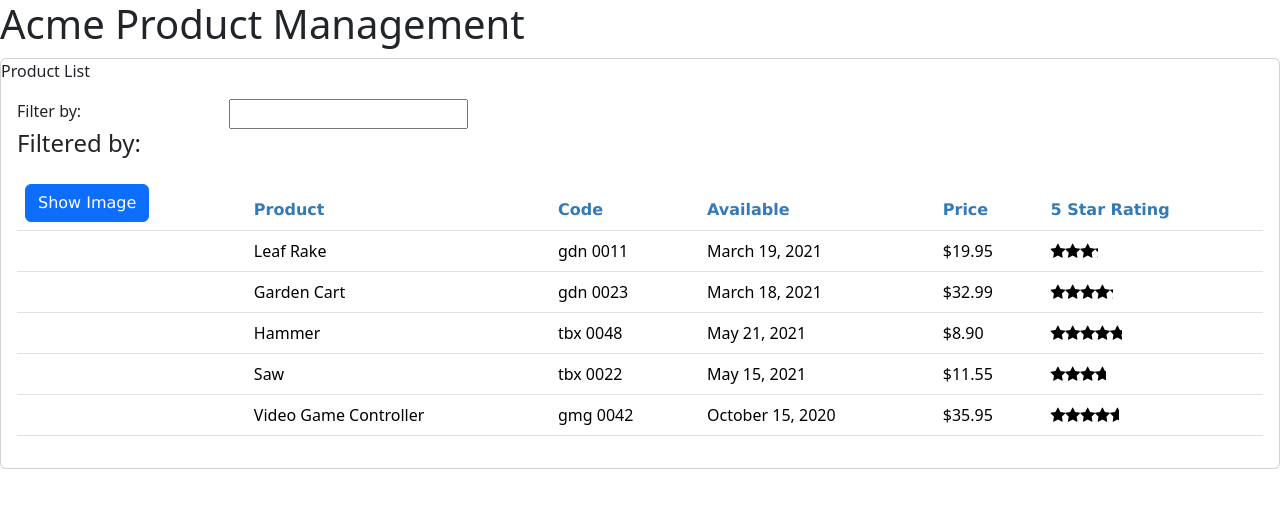
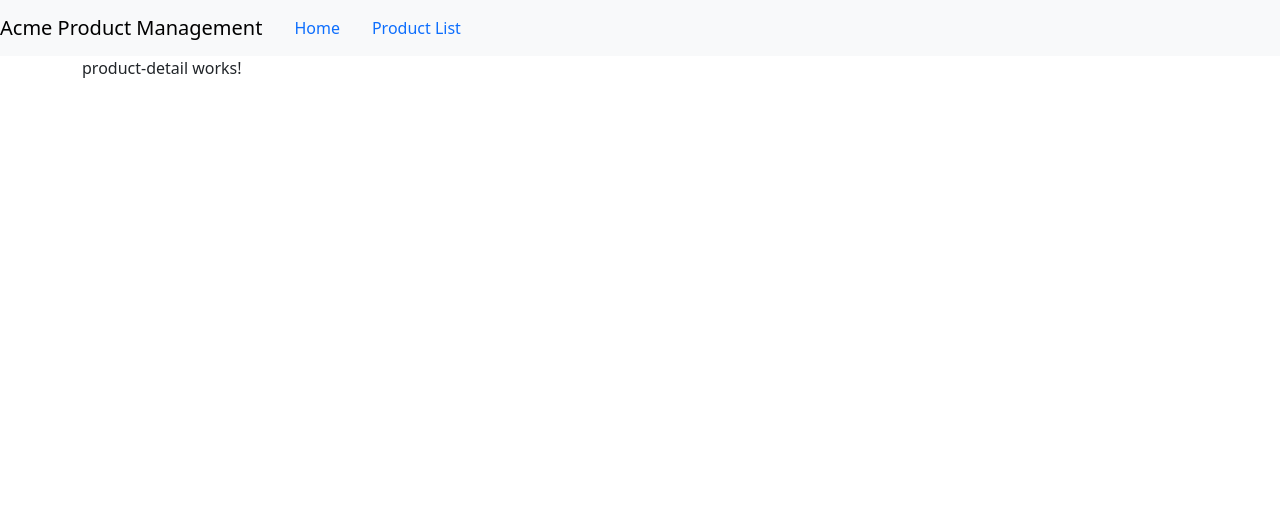
Before and after one commit to sophie-eihpos/APM, an Angular app: page /products/1 in a window 1280 px wide. Shown: the top 508 px of the page. Built offline with nearby package versions, Linux system fonts and the light colour scheme.

Commit message:
use RouterModule

```diff
--- a/src/app/app.component.ts
+++ b/src/app/app.component.ts
@@ -3,9 +3,26 @@
 @Component({
   selector: 'pm-root',
   template: `
-  <div>
-    <h1>{{pageTitle}}</h1>
-    <pm-products></pm-products>
+  <nav class='navbar navbar-expand navbar-light bg-light'>
+
+    <a class='navbar-brand'>{{pageTitle}}</a>
+
+    <!-- use router instead -->
+    <!-- <pm-products></pm-products> -->
+
+    <ul class='nav nav-pills'>
+      <!-- <li><a [routerLink]="['/welcome']">Home</a></li> -->
+      <!-- <li><a [routerLink]="['/products']">Product List</a></li> -->
+
+      <!-- If the array only contains the route path: -->
+      <li><a class='nav-link' routerLink='/welcome'>Home</a></li>
+      <li><a class='nav-link' routerLink='/products'>Product List</a></li>
+    </ul>
+
+  </nav>
+
+  <div class='container'>
+    <router-outlet></router-outlet>
   </div>
   `,
   // templateUrl: './app.component.html',
--- /dev/null
+++ b/src/app/products/product-detail.component.html
@@ -0,0 +1 @@
+<p>product-detail works!</p>
--- /dev/null
+++ b/src/app/products/product-detail.component.ts
@@ -0,0 +1,16 @@
+import { Component, OnInit } from '@angular/core';
+
+@Component({
+  // selector: 'pm-product-detail', // won't need to nest this component
+  templateUrl: './product-detail.component.html',
+  styleUrls: ['./product-detail.component.css']
+})
+export class ProductDetailComponent implements OnInit {
+  pageTitle: string = 'Product Detail';
+
+  constructor() { }
+
+  ngOnInit(): void {
+  }
+
+}
--- a/src/app/products/product-list.component.html
+++ b/src/app/products/product-list.component.html
@@ -1,5 +1,5 @@
 <div class="card">
-    <div class="card-heard">
+    <div class="card-header">
         {{pageTitle}}
     </div>
     <div class="card-body">
--- a/src/app/products/product-list.component.ts
+++ b/src/app/products/product-list.component.ts
@@ -4,7 +4,8 @@
 import { Subscription } from "rxjs";
 
 @Component({
-    selector: 'pm-products',
+    // remove the selector because we no long nest this component
+    // selector: 'pm-products',
     templateUrl: './product-list.component.html',
     styleUrls: ['./product-list.component.css'],
     providers: [ProductService] // only register the service for this component and its children
--- a/src/index.html
+++ b/src/index.html
@@ -3,7 +3,10 @@
 <head>
   <meta charset="utf-8">
   <title>Apm</title>
+
+  <!--  tells the router how to compose the navigation URLs -->
   <base href="/">
+
   <meta name="viewport" content="width=device-width, initial-scale=1">
   <link rel="icon" type="image/x-icon" href="favicon.ico">
 </head>
```
Also changed, not shown: src/app/app.module.ts (+14 -2 lines), src/app/products/product-detail.component.css (added), 1 other file (tests, documents, lock files or other folders).
